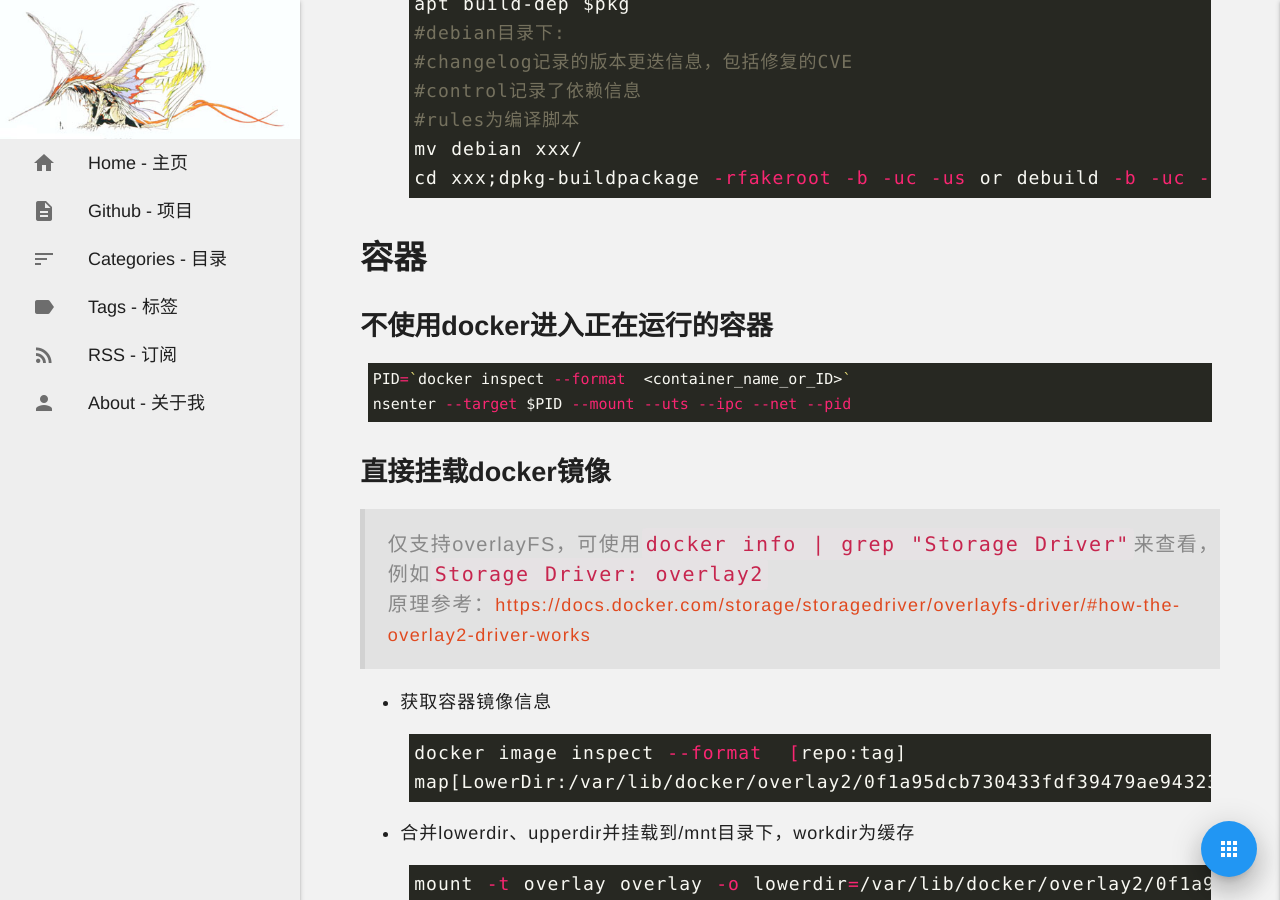
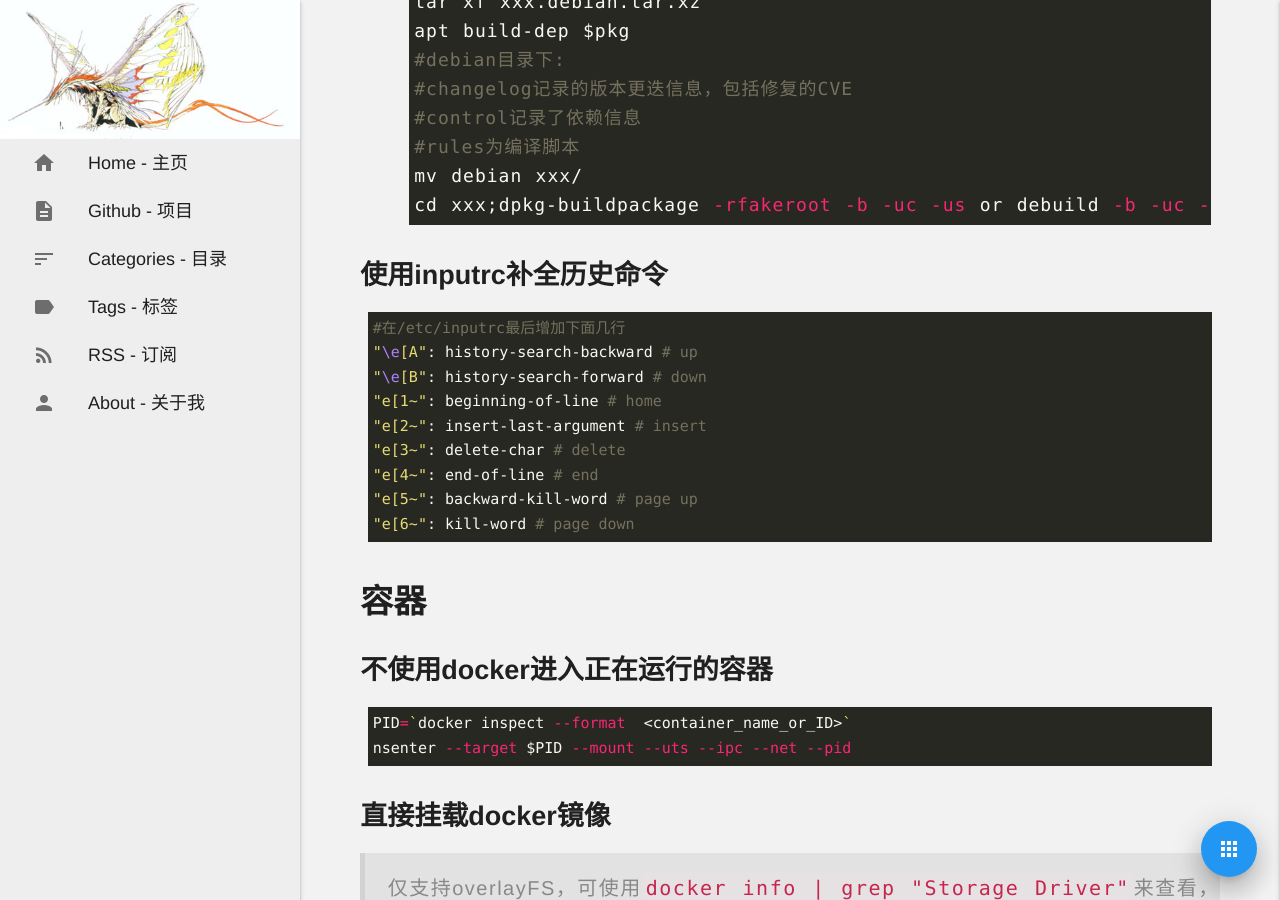
Before and after one commit to noirfate/noirfate.github.io, a Jekyll site: the page built from _posts/2021-10-13-some-tricks.md, in a window 1280 px wide and 900 px high, scrolled down 13821 px. Built offline with Jekyll 4.4.1, drawn with Linux system fonts in a browser that asks for light colours; some web fonts are replaced; a script that is not in the unit is left out.

Commit message:
Update 2021-10-13-some-tricks.md

````diff
--- a/_posts/2021-10-13-some-tricks.md
+++ b/_posts/2021-10-13-some-tricks.md
@@ -451,6 +451,19 @@ mv debian xxx/
 cd xxx;dpkg-buildpackage -rfakeroot -b -uc -us or debuild -b -uc -us
 ```
 
+## 使用inputrc补全历史命令
+```shell
+#在/etc/inputrc最后增加下面几行
+"\e[A": history-search-backward # up
+"\e[B": history-search-forward # down
+"e[1~": beginning-of-line # home
+"e[2~": insert-last-argument # insert
+"e[3~": delete-char # delete
+"e[4~": end-of-line # end
+"e[5~": backward-kill-word # page up
+"e[6~": kill-word # page down
+```
+
 # 容器
 
 ## 不使用docker进入正在运行的容器
````
